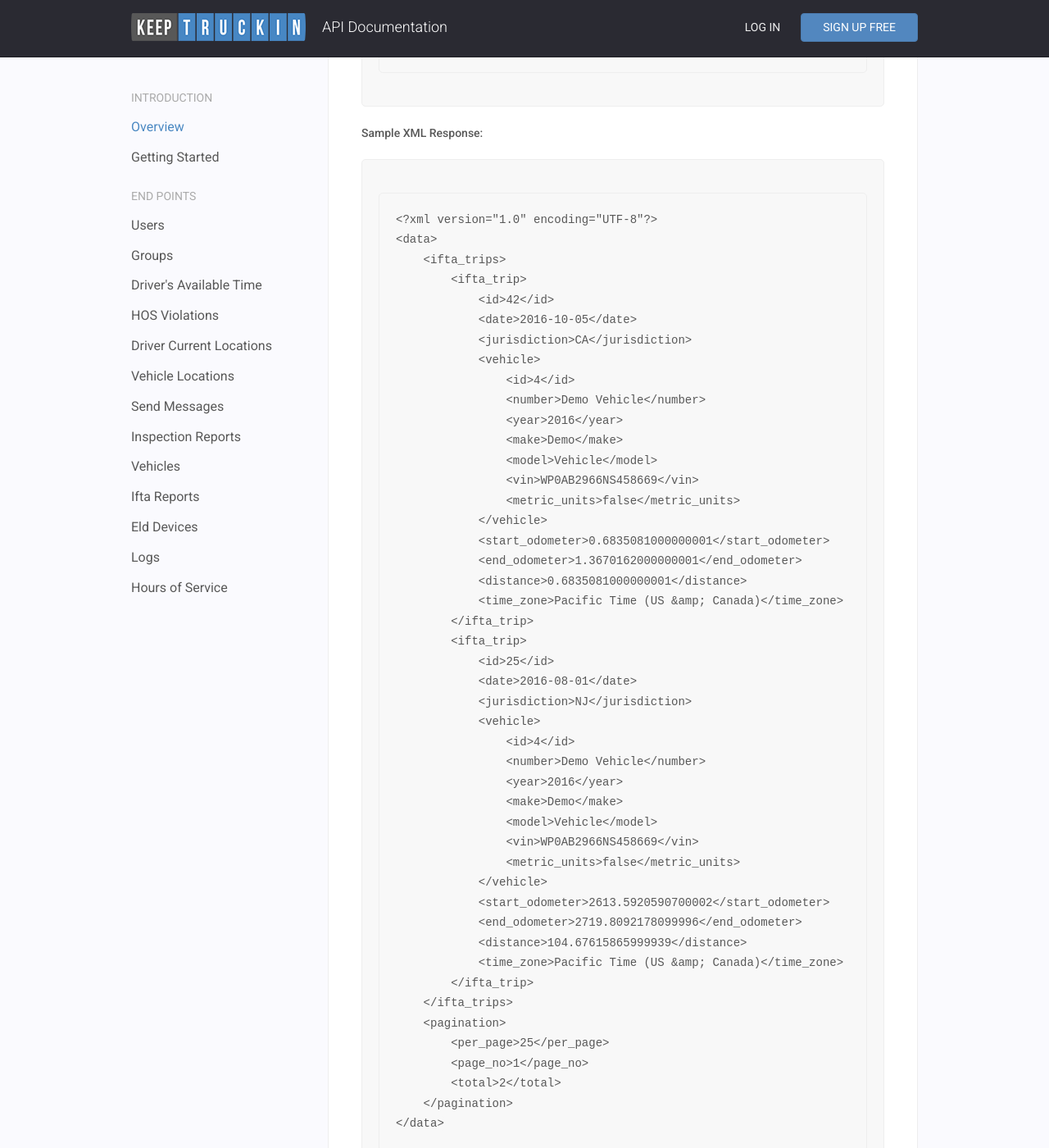
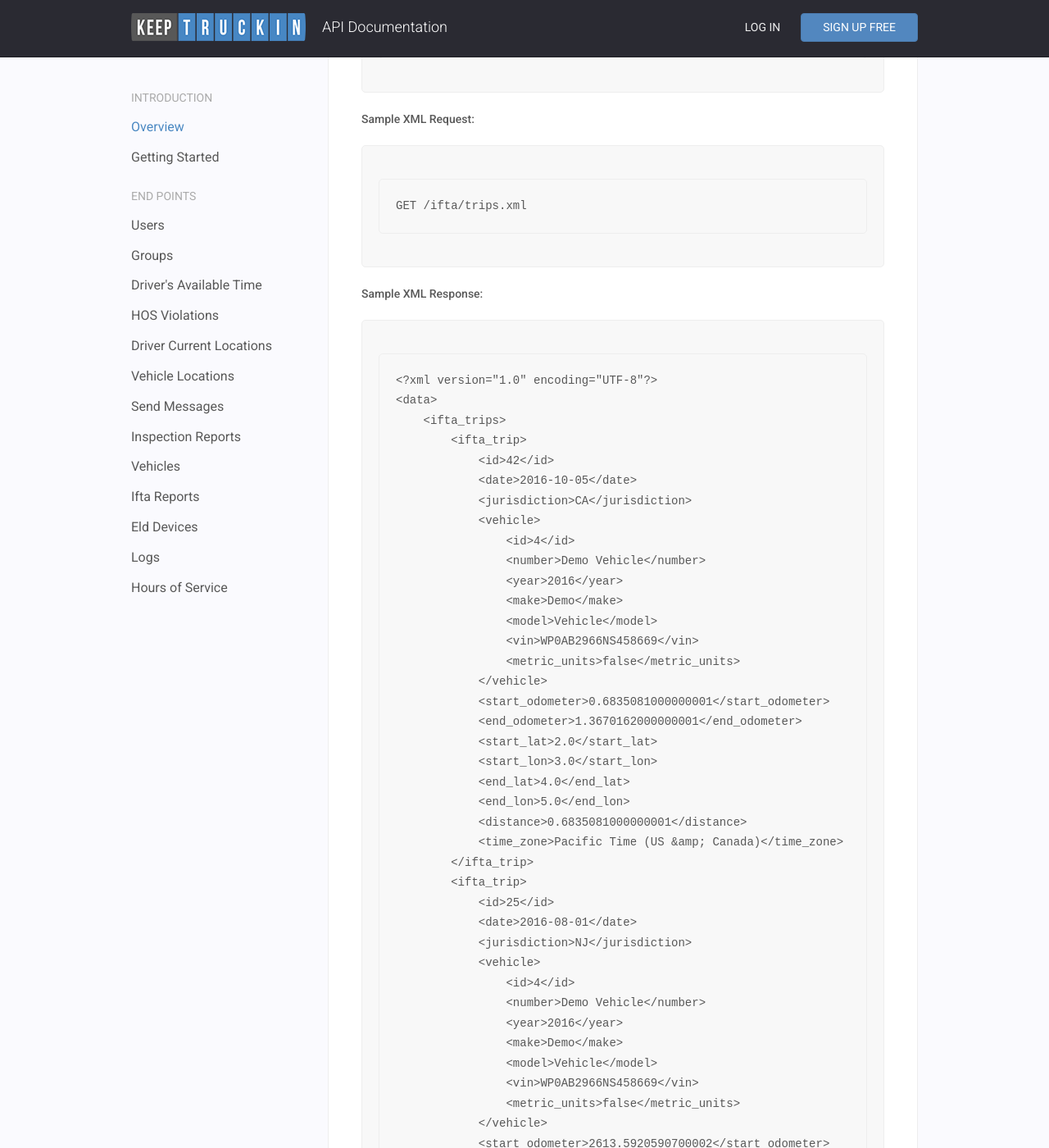
Before and after one commit to armdev/public_api_docs, a Jekyll site: the page built from pages/12-ifta.markdown, in a window 1280 px wide and 1400 px high, scrolled down 2776 px. Shown: the whole window at 82% size. Built offline with Jekyll 4.4.1, drawn with Linux system fonts in a browser that asks for light colours; some of the changed text lies outside the part shown.

Commit message:
update IFTA api docs to include start and end coordinates

```diff
--- a/pages/12-ifta.markdown
+++ b/pages/12-ifta.markdown
@@ -68,6 +68,10 @@
         },
         "start_odometer": 0.6835081,
         "end_odometer": 1.3670162,
+        "start_lat": 2.0,
+        "start_lon": 3.0,
+        "end_lat": 4.0,
+        "end_lon": 5.0,
         "distance": 0.6835081,
         "time_zone": "Pacific Time (US & Canada)"
       }
@@ -88,6 +92,10 @@
         },
         "start_odometer": 2613.59205907,
         "end_odometer": 2719.80921781,
+        "start_lat": 2.0,
+        "start_lon": 3.0,
+        "end_lat": 4.0,
+        "end_lon": 5.0,
         "distance": 104.676158659999,
         "time_zone": "Pacific Time (US & Canada)"
       }
@@ -128,6 +136,10 @@
             </vehicle>
             <start_odometer>0.6835081000000001</start_odometer>
             <end_odometer>1.3670162000000001</end_odometer>
+            <start_lat>2.0</start_lat>
+            <start_lon>3.0</start_lon>
+            <end_lat>4.0</end_lat>
+            <end_lon>5.0</end_lon>
             <distance>0.6835081000000001</distance>
             <time_zone>Pacific Time (US &amp; Canada)</time_zone>
         </ifta_trip>
@@ -146,6 +158,10 @@
             </vehicle>
             <start_odometer>2613.5920590700002</start_odometer>
             <end_odometer>2719.8092178099996</end_odometer>
+            <start_lat>2.0</start_lat>
+            <start_lon>3.0</start_lon>
+            <end_lat>4.0</end_lat>
+            <end_lon>5.0</end_lon>
             <distance>104.67615865999939</distance>
             <time_zone>Pacific Time (US &amp; Canada)</time_zone>
         </ifta_trip>
```
